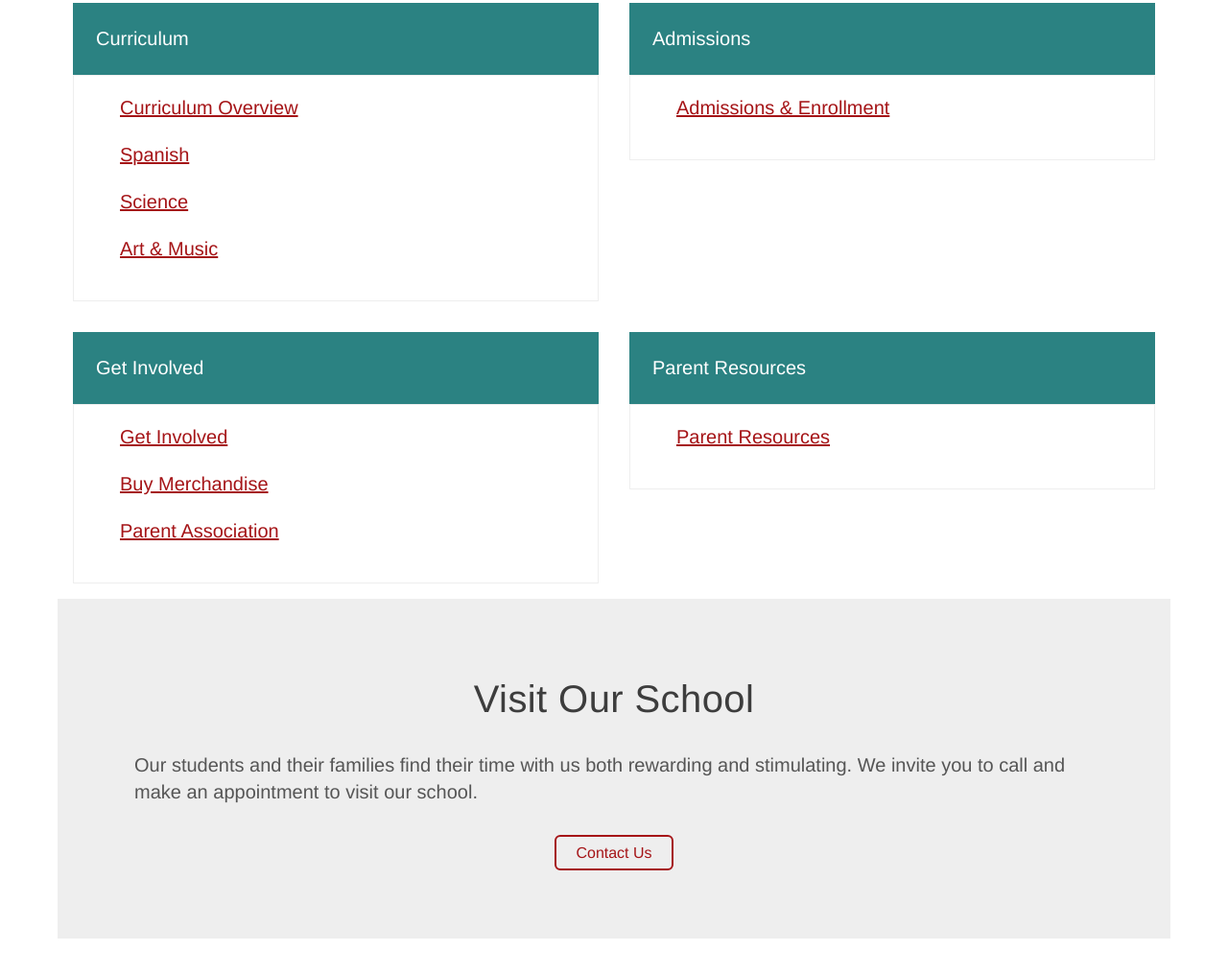
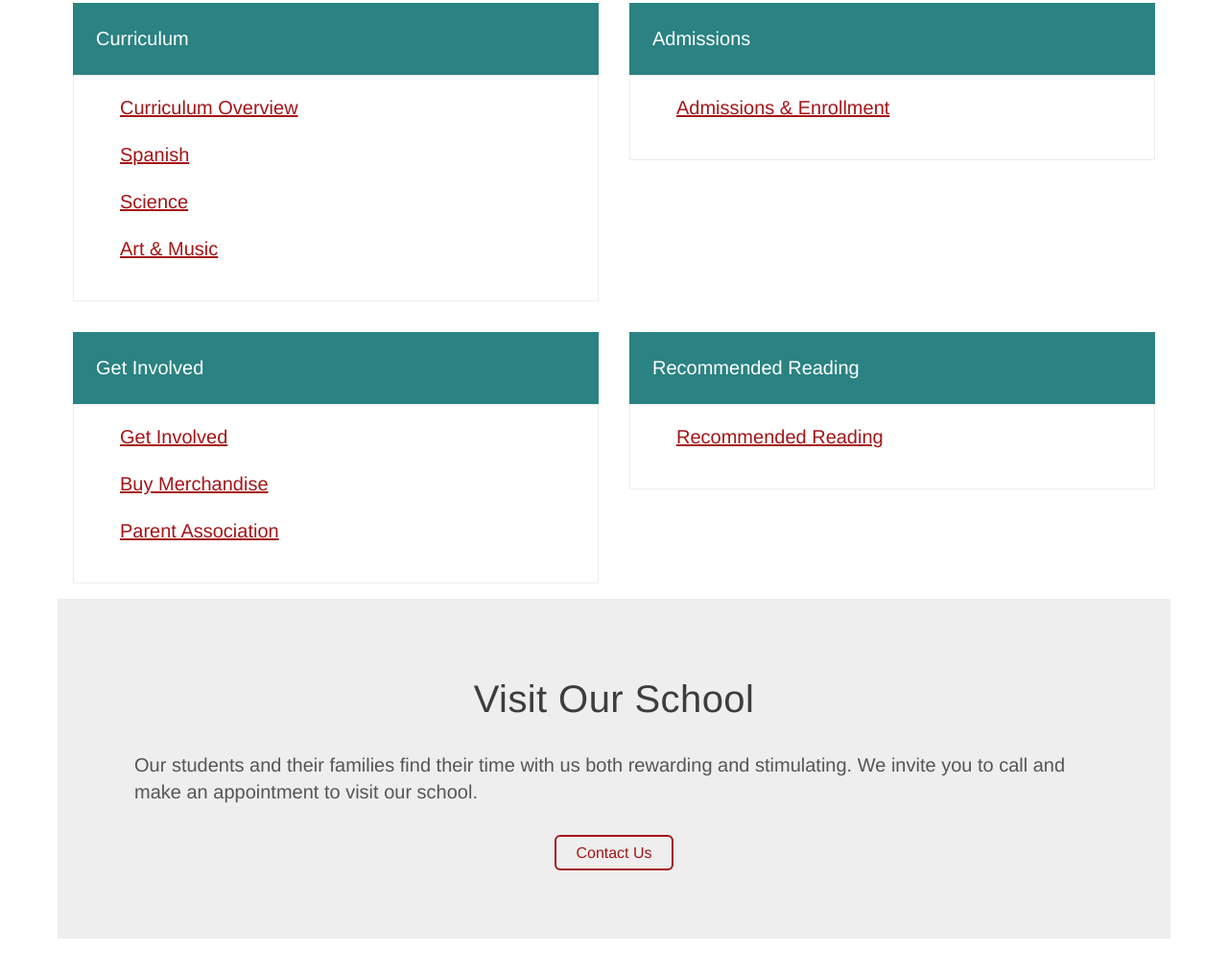
Before and after one commit to cse-256-f22/information-foraging-project-shreya-james-marissa, a website: page files/index.html in a window 1280 px wide. Shown: the part 912-1928 px from the top of the page at 96% size. Drawn offline with nearby package versions, Linux system fonts and the light colour scheme; files that its build step writes are made by us from their sources; files whose address does not match are found by name.

Commit message:
nuked it

```diff
--- a/files/index.html
+++ b/files/index.html
@@ -84,10 +84,10 @@
       </div>
       <div class="column" id="right-column">
         <header class="column-header" id="right-header">
-          <h3>Parent Resources</h3>
+          <h3>Recommended Reading</h3>
         </header>
         <div class="inner-div">
-          <a id="about" href="files/parent_resources.html">Parent Resources</a>
+          <a id="about" href="files/parent_resources.html">Recommended Reading</a>
         </div>
       </div>
     </div>
```
Also changed, not shown: files/parent_resources.html (+2 -2 lines), scripts/ts/dynamic-dom/html/header copy.html (+1 -1 lines).
